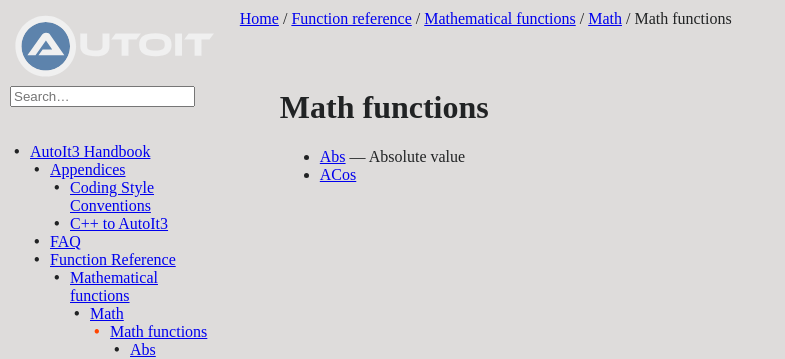
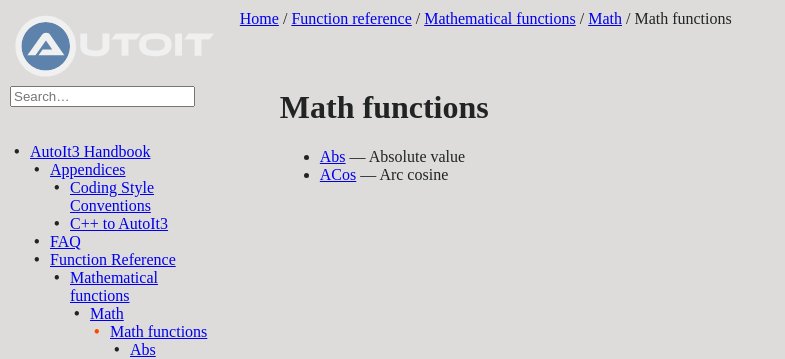
Before and after one commit to genius257/AutoIt3-Handbook, a Jekyll site: the page built from docs/function-reference/mathematical-functions/math/functions/index.md, in a window 1280 px wide. Shown: the top 359 px of the page, without its empty margins (0-785 px from the left). Built offline with Jekyll 4.4.1, drawn with Linux system fonts in a browser that asks for light colours; nearby versions of some CDN libraries; our own code applies the rules of GitHub Pages for plain Markdown files.

Commit message:
Fixed broken links after file move

```diff
--- a/docs/function-reference/mathematical-functions/math/functions/index.md
+++ b/docs/function-reference/mathematical-functions/math/functions/index.md
@@ -1,4 +1,4 @@
 # Math functions
 
-* [Abs](functions/abs.md) — Absolute value
-* [ACos](functions/acos.md)
+* [Abs](abs.md) — Absolute value
+* [ACos](acos.md) — Arc cosine
```
